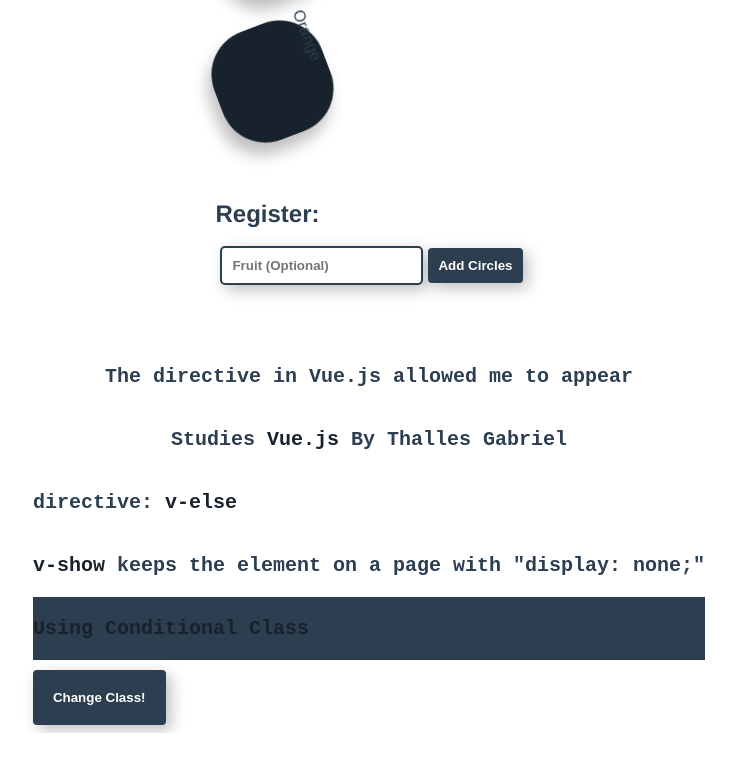
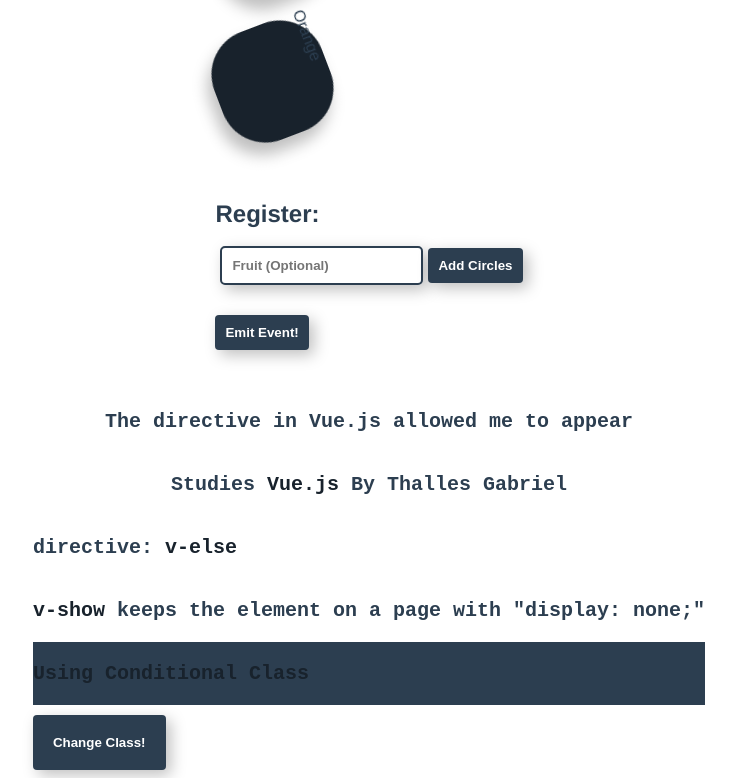
Before and after one commit to thallesyasmim/Vue.js-Studies, a Vue app: page / in a window 1280 px wide. Shown: the part 887-1665 px from the top of the page, without its empty margins (271-1007 px from the left). Before the commit the page ends 1620 px from the top, so only its background shows below. Built offline with nearby package versions, Linux system fonts and the light colour scheme.

Commit message:
Emission of events

```diff
--- a/src/App.vue
+++ b/src/App.vue
@@ -4,7 +4,7 @@
     <Input />
     <!-- {{ 341 + 86 - 62 }}  JavaScript Expressions -->
     <Animation />
-    <QuadToCircle />
+    <QuadToCircle @alertCircles="emitAlert($event)" />
     <Footer :directive="directive" />
     <Footer :footer="footer" />
     <Footer />
@@ -34,6 +34,18 @@ export default {
         author: 'Thalles Gabriel'
       }
     }
+  },
+  methods: {
+    emitAlert($event) {
+      const { circles } = $event.component
+      const showFruits = $event.component.emitConfirm()
+      if(showFruits) {
+        const listFruits = circles.map(value => value.fruit)
+        for (const fruit of listFruits) {
+          alert(fruit)
+        }
+      }
+    }
   }
 }
 </script>
--- a/src/components/Circle.vue
+++ b/src/components/Circle.vue
@@ -6,7 +6,8 @@
         </section>
         <h1>Register: {{ inputField }}</h1>
         <input type="text" placeholder="Fruit (Optional)" v-model="inputField">
-        <button @click="addCircle(inputField)">Add Circles</button>
+        <button @click="addCircle(inputField)">Add Circles</button> <br />
+        <button @click="emitEvent">Emit Event!</button>
     </article>
 </template>
 
@@ -34,6 +35,14 @@ export default {
                 fruit: fruits[Math.floor(Math.random() * fruits.length)]
             }
             this.circles.push(data)
+        },
+
+        emitConfirm() {
+            return confirm('Event emitted from the child component to the parent component! Show Fruits?')
+        },
+
+        emitEvent() { // Emitting event in the child component!
+            this.$emit('alertCircles', { component: this }) // this - is the component itself!
         }
     }
 }
```
